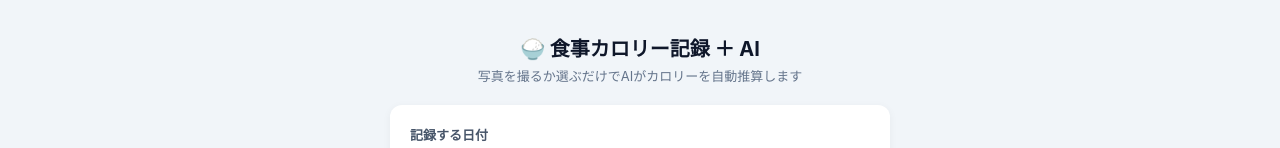
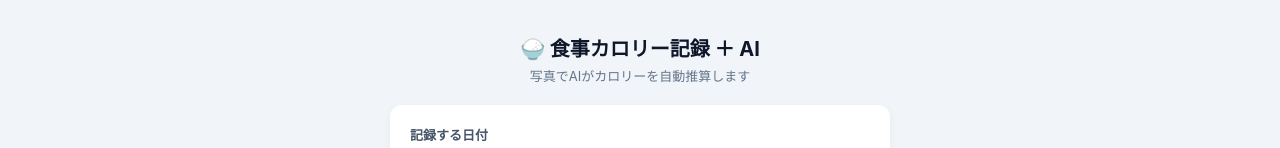
Before and after one commit to yataroku/weight_app, a plain HTML site: page food.html in a window 1280 px wide. Shown: the top 148 px of the page. Drawn offline with Linux system fonts and the light colour scheme.

Commit message:
Update food.html

```diff
--- a/food.html
+++ b/food.html
@@ -12,7 +12,7 @@
         <!-- ヘッダー -->
         <header class="app-header">
             <h1>🍚 食事カロリー記録 ＋ AI</h1>
-            <p class="subtitle">写真を撮るか選ぶだけでAIがカロリーを自動推算します</p>
+            <p class="subtitle">写真でAIがカロリーを自動推算します</p>
         </header>
 
         <!-- 食事入力・表示カード -->
```
